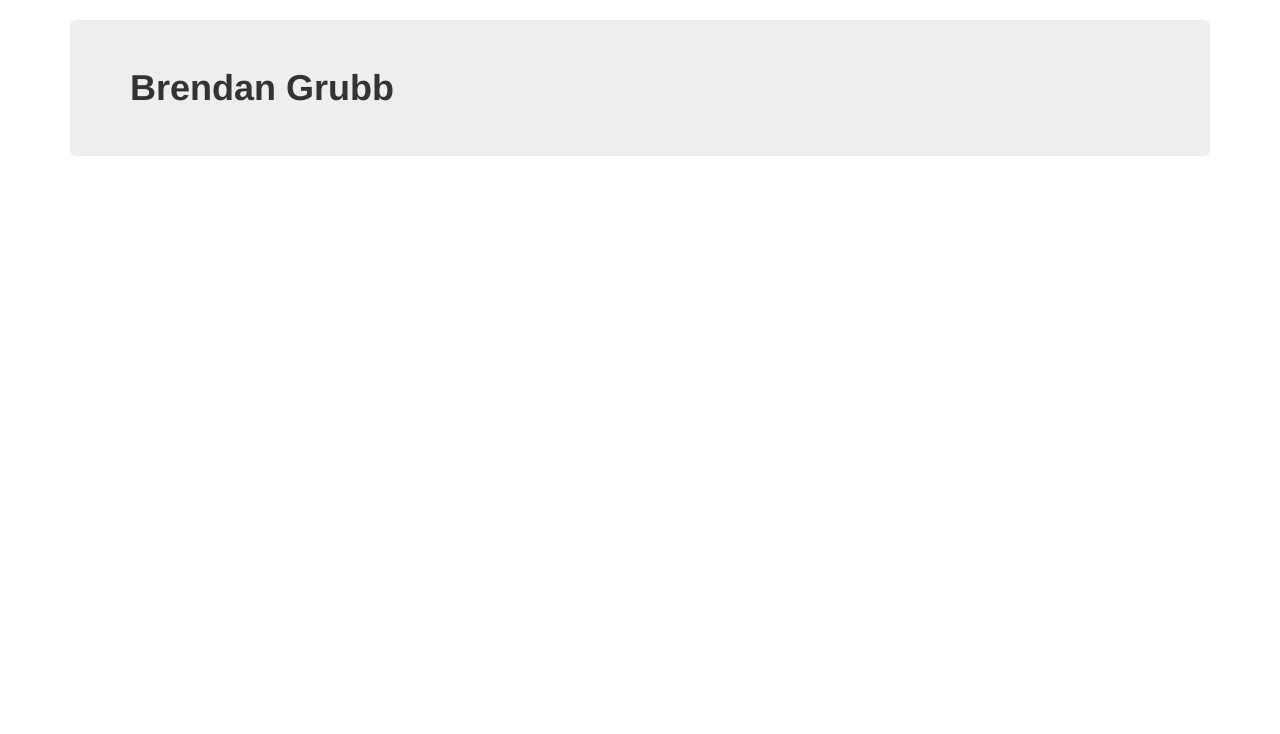
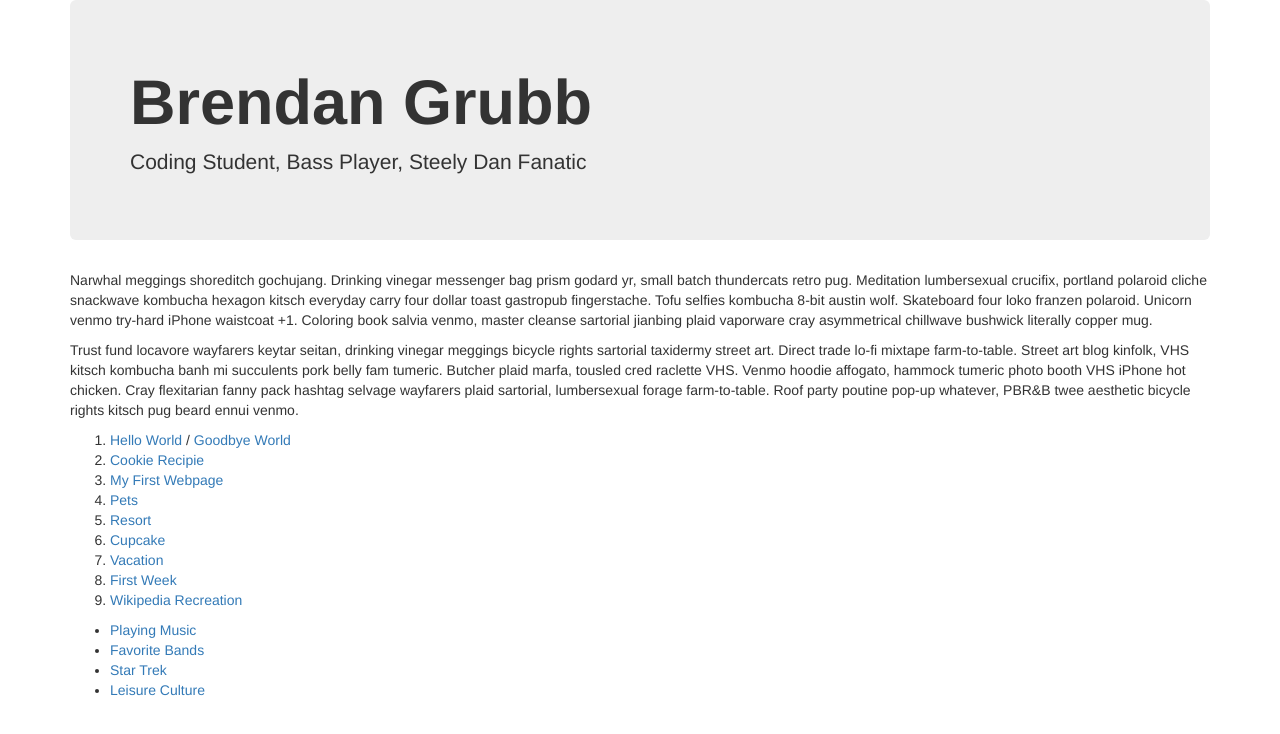
Before and after one commit to Brendangrubb/portfolio, a plain HTML site: page index.html in a window 1280 px wide. Drawn offline with Linux system fonts and the light colour scheme.

Commit message:
add about me content, list content and links, more jumbotron content

```diff
--- a/css/styles.css
+++ b/css/styles.css
@@ -1,3 +1,15 @@
 h1 {
   font-weight: bold;
 }
+
+.about-me {
+
+}
+
+.projects {
+
+}
+
+.interests {
+
+}
--- a/index.html
+++ b/index.html
@@ -7,16 +7,36 @@
   </head>
   <body>
     <div class="container">
-      <h1 class="jumbotron">Brendan Grubb</h1>
 
+      <div class="jumbotron">
+        <h1>Brendan Grubb</h1>
+        <p>Coding Student, Bass Player, Steely Dan Fanatic</p>
+      </div>
 
+      <div  class="about-me">
+        <p>Narwhal meggings shoreditch gochujang. Drinking vinegar messenger bag prism godard yr, small batch thundercats retro pug. Meditation lumbersexual crucifix, portland polaroid cliche snackwave kombucha hexagon kitsch everyday carry four dollar toast gastropub fingerstache. Tofu selfies kombucha 8-bit austin wolf. Skateboard four loko franzen polaroid. Unicorn venmo try-hard iPhone waistcoat +1. Coloring book salvia venmo, master cleanse sartorial jianbing plaid vaporware cray asymmetrical chillwave bushwick literally copper mug.</p>
 
+        <p>Trust fund locavore wayfarers keytar seitan, drinking vinegar meggings bicycle rights sartorial taxidermy street art. Direct trade lo-fi mixtape farm-to-table. Street art blog kinfolk, VHS kitsch kombucha banh mi succulents pork belly fam tumeric. Butcher plaid marfa, tousled cred raclette VHS. Venmo hoodie affogato, hammock tumeric photo booth VHS iPhone hot chicken. Cray flexitarian fanny pack hashtag selvage wayfarers plaid sartorial, lumbersexual forage farm-to-table. Roof party poutine pop-up whatever, PBR&B twee aesthetic bicycle rights kitsch pug beard ennui venmo.</p>
+      </div>
 
+      <ol class="projects">
+        <li><a href="https://github.com/Brendangrubb/hello-world.git">Hello World</a> / <a href="https://github.com/Brendangrubb/goodbye.git">Goodbye World</a></li>
+        <li><a href="https://github.com/Brendangrubb/cookie-recipe.git">Cookie Recipie</a></li>
+        <li><a href="https://github.com/Brendangrubb/my-first-webpage.git">My First Webpage</a></li>
+        <li><a href="https://github.com/Brendangrubb/pets.git">Pets</a></li>
+        <li><a href="https://github.com/Brendangrubb/Resort.git">Resort</a></li>
+        <li><a href="https://github.com/Brendangrubb/Cupcake.git">Cupcake</a></li>
+        <li><a href="https://github.com/Brendangrubb/Vacation.git">Vacation</a></li>
+        <li><a href="https://github.com/Brendangrubb/First-Week.git">First Week</a></li>
+        <li><a href="https://github.com/Brendangrubb/Wikipedia-Home-Page-Recreation.git">Wikipedia Recreation</a></li>
+      </ol>
 
-
-
-
-
+      <ul class="interests">
+        <li><a href="playing-music.html">Playing Music</a></li>
+        <li><a href="favorite-bands.html">Favorite Bands</a></li>
+        <li><a href="star-trek.html">Star Trek</a></li>
+        <li><a href="leisure-culture.html">Leisure Culture</a></li>
+      </ul>
 
 
 
```
Also changed, not shown: favorite-bands.html (added), leisure-culture.html (added), playing-music.html (added), star-trek.html (added), 1 other file.
